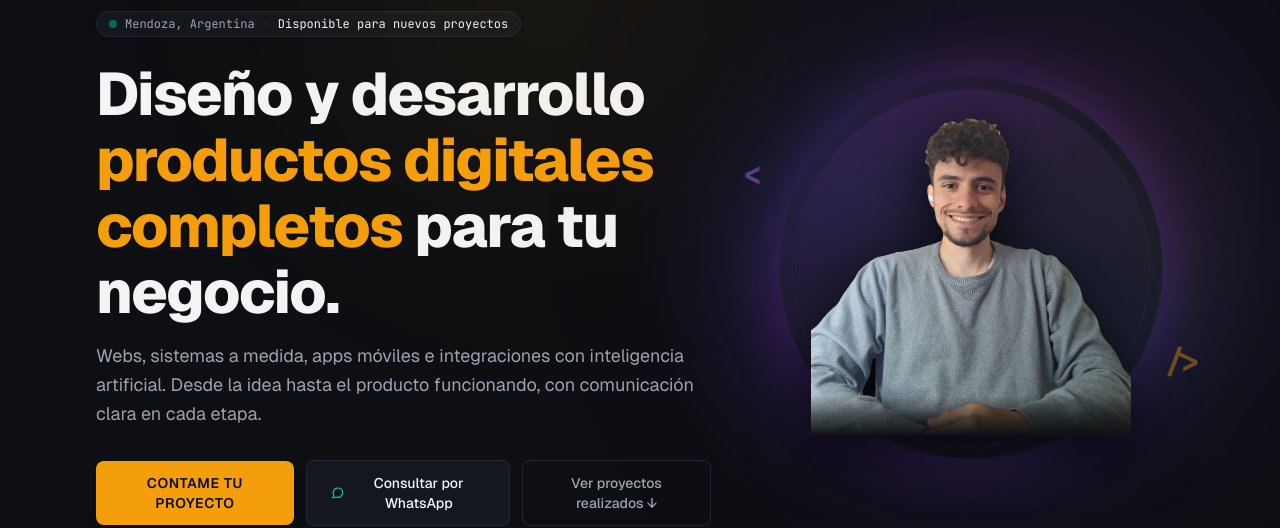
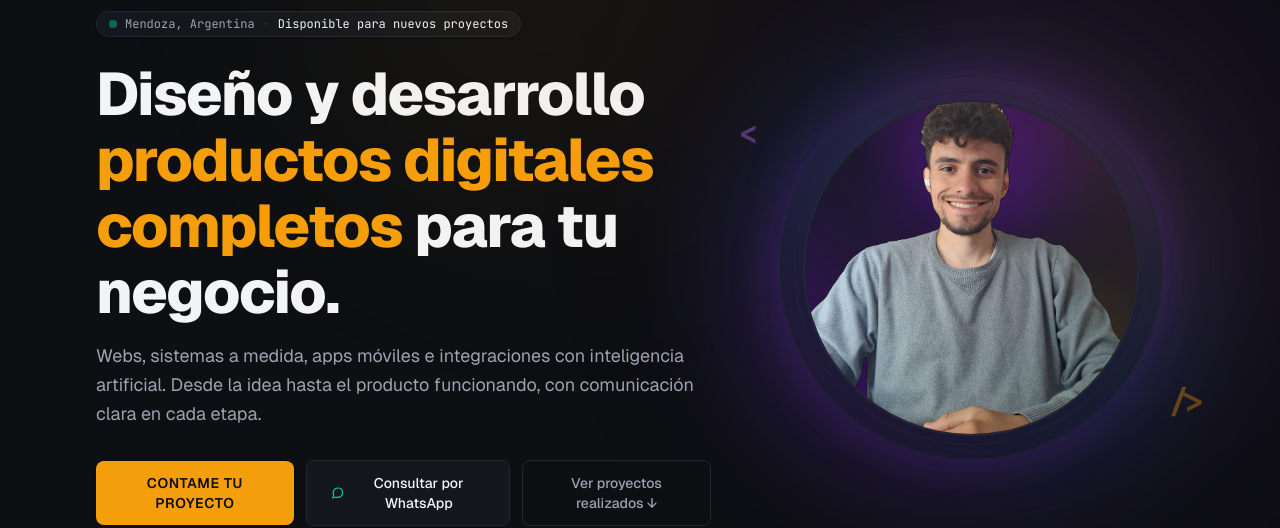
Before and after one commit to h4che404/portfolio, a Next.js app: page / in a window 1280 px wide. Shown: the part 167-695 px from the top of the page. Built offline with nearby package versions, Linux system fonts and the light colour scheme; no server answers.

Commit message:
fix: contain photo inside circular studio frame to remove cropped edges

```diff
--- a/components/sections/hero.tsx
+++ b/components/sections/hero.tsx
@@ -106,43 +106,49 @@ export function Hero() {
               <div className="relative flex w-full items-center justify-center">
                 {/* Outer orbital halo ring */}
                 <div
-                  className="absolute h-72 w-72 rounded-full border border-purple-500/35 bg-gradient-to-br from-purple-900/30 via-surface/60 to-surface/20 p-3 shadow-[0_0_70px_-12px_rgba(147,51,234,0.4)] sm:h-80 sm:w-80 lg:h-96 lg:w-96"
+                  className="relative flex h-72 w-72 items-center justify-center rounded-full border border-purple-500/30 bg-gradient-to-b from-purple-500/10 via-transparent to-transparent p-3.5 shadow-[0_0_60px_-15px_rgba(147,51,234,0.4)] sm:h-80 sm:w-80 lg:h-96 lg:w-96"
                   aria-hidden="true"
                 >
                   {/* Secondary inner ring with accent orange touch */}
-                  <div className="h-full w-full rounded-full border border-accent/30 bg-gradient-to-b from-purple-500/10 via-transparent to-transparent" />
+                  <div className="h-full w-full rounded-full border border-accent/25" />
                 </div>
 
-                {/* Floating cyber accents */}
-                <span
-                  className="pointer-events-none absolute -left-2 top-14 select-none font-mono text-2xl font-bold text-purple-400/40 sm:-left-4 sm:text-3xl"
-                  aria-hidden="true"
-                >
-                  &lt;
-                </span>
-                <span
-                  className="pointer-events-none absolute -right-2 bottom-14 select-none font-mono text-2xl font-bold text-accent/40 sm:-right-4 sm:text-3xl"
-                  aria-hidden="true"
-                >
-                  /&gt;
-                </span>
+                {/* Photo container with studio gradient backdrop and smooth circular mask */}
+                <div className="absolute h-64 w-64 overflow-hidden rounded-full border-2 border-purple-500/40 bg-gradient-to-tr from-purple-950 via-[#151821] to-amber-950/30 shadow-2xl sm:h-72 sm:w-72 lg:h-84 lg:w-84">
+                  {/* Internal ambient glowing highlights behind the subject */}
+                  <div
+                    className="pointer-events-none absolute -top-8 left-1/2 h-44 w-44 -translate-x-1/2 rounded-full bg-purple-600/30 blur-2xl"
+                    aria-hidden="true"
+                  />
+                  <div
+                    className="pointer-events-none absolute bottom-0 right-0 h-36 w-36 rounded-full bg-accent/20 blur-2xl"
+                    aria-hidden="true"
+                  />
 
-                {/* Cutout Photo Layer */}
-                <div className="relative z-10 w-64 pt-4 sm:w-72 lg:w-80">
+                  {/* Cutout Photo Layer */}
                   <Image
                     src="/profile.png"
                     alt={profile.name}
                     width={400}
                     height={400}
                     priority
-                    className="h-auto w-full object-contain drop-shadow-[0_15px_30px_rgba(0,0,0,0.8)]"
-                  />
-                  {/* Subtle fade at the very bottom edge */}
-                  <div
-                    className="pointer-events-none absolute inset-x-0 bottom-0 h-10 bg-gradient-to-t from-background via-background/60 to-transparent"
-                    aria-hidden="true"
+                    className="relative z-10 h-full w-full object-cover object-top scale-105"
                   />
                 </div>
+
+                {/* Floating cyber accents */}
+                <span
+                  className="pointer-events-none absolute -left-3 top-10 select-none font-mono text-2xl font-bold text-purple-400/35 sm:-left-5 sm:text-3xl"
+                  aria-hidden="true"
+                >
+                  &lt;
+                </span>
+                <span
+                  className="pointer-events-none absolute -right-3 bottom-10 select-none font-mono text-2xl font-bold text-accent/35 sm:-right-5 sm:text-3xl"
+                  aria-hidden="true"
+                >
+                  /&gt;
+                </span>
               </div>
             </div>
           </div>
```
